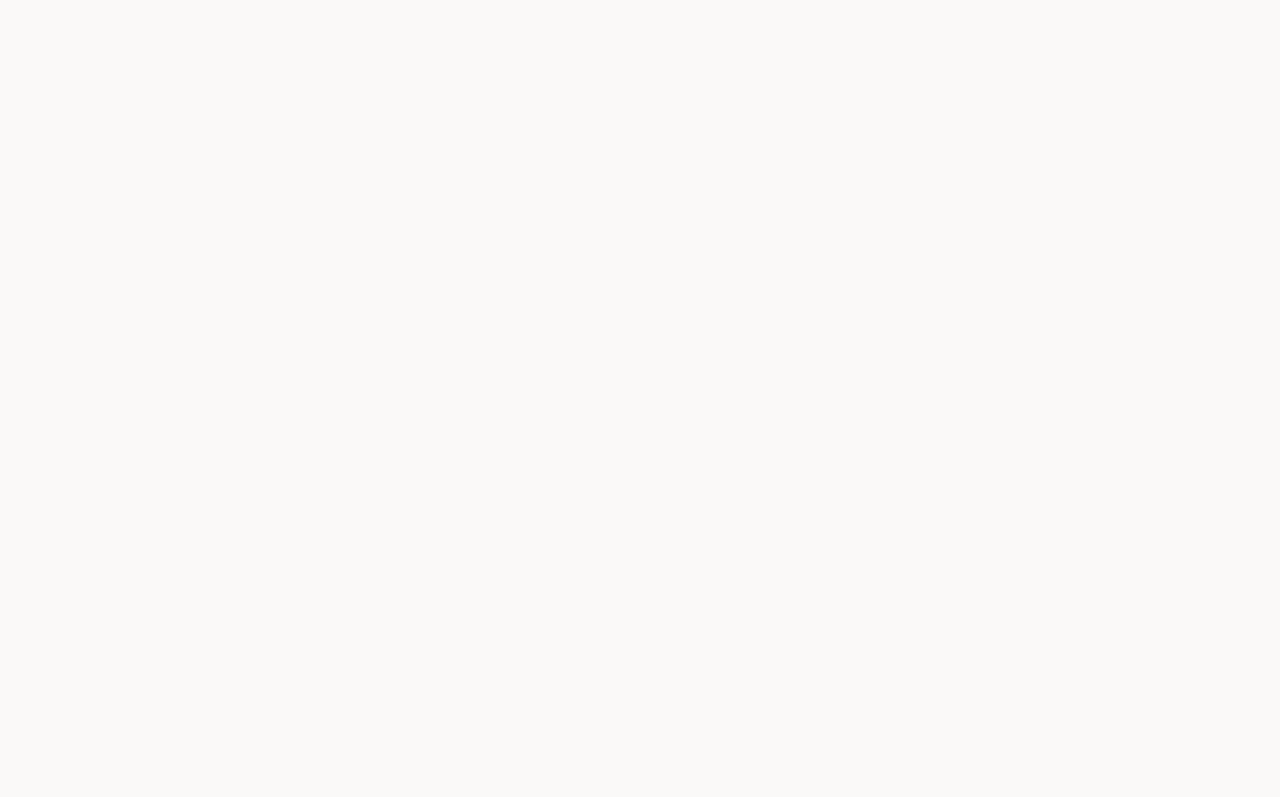
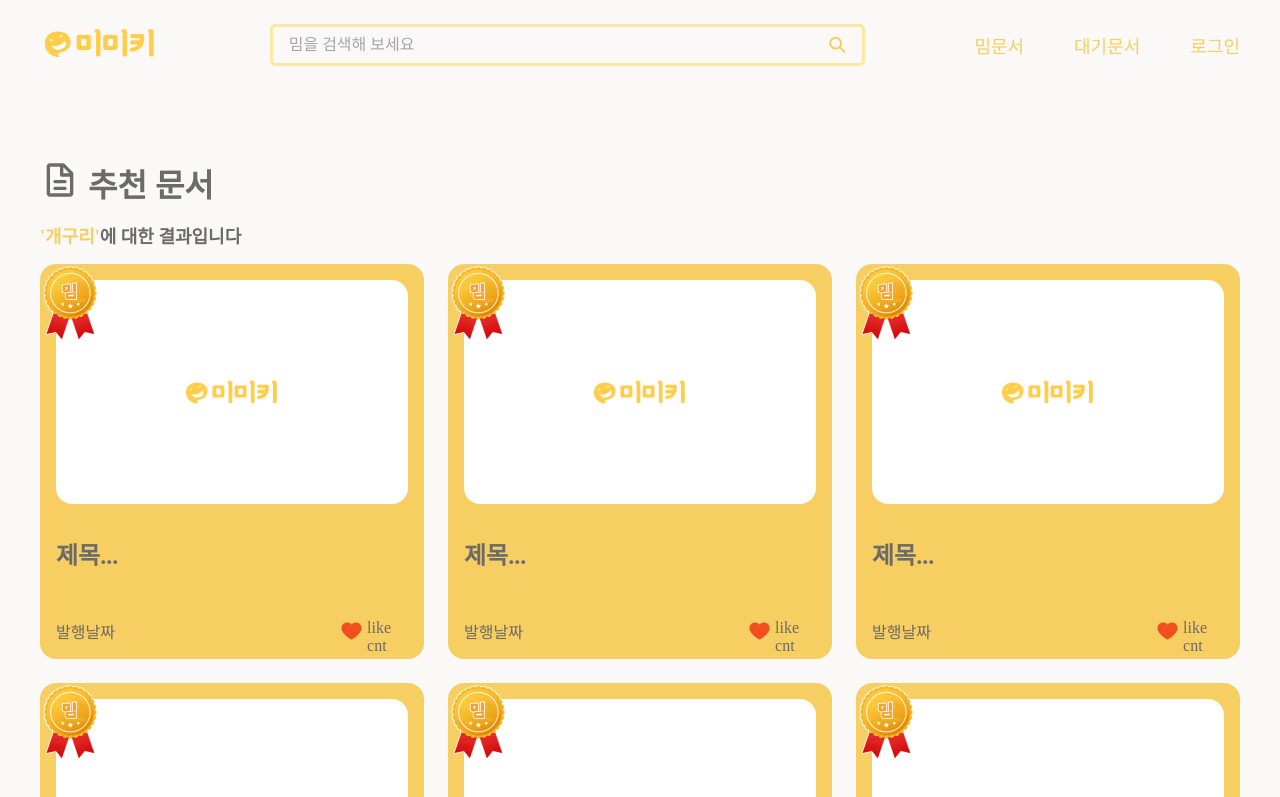
Before and after one commit to jungsungwook/memeki-front, a React (Create React App) app: page /search/more in a window 1280 px wide. Before the commit this address had no page. Shown: the top 797 px of the page. Built offline with nearby package versions, Linux system fonts and the light colour scheme; a web font is replaced by a local one.

Commit message:
Feat - 'search/more' pages UI (#1)

```diff
--- a/src/App.tsx
+++ b/src/App.tsx
@@ -3,7 +3,7 @@ import './App.css';
 import { Route, Routes } from 'react-router-dom';
 import Main from './component/main/index';
 import Pending from './component/main/pending/Pending';
-import Search from './component/search/Search';
+import Search from './component/search/index';
 import MyPage from './component/userPage/myPage/MyPage';
 import Detail from './component/detail/Detail';
 import PartEdit from './component/publish/partEdit/PartEdit';
@@ -14,6 +14,8 @@ import MemeDoc from './component/main/memeDoc/MemeDoc';
 import FindId from './component/userPage/login/FindId';
 import FindPw from './component/userPage/login/FindPw';
 import Final from './component/userPage/signUp/Final';
+import MoreYellowBox from './component/search/moreYellowBox/MoreYellowBox';
+import MoreGrayBox from './component/search/moreGrayBox/MoreGrayBox';
 
 function App() {
   return (
@@ -24,15 +26,17 @@ function App() {
         <Route path="/pending" element={<Pending />} />
         {/* 쿼리 파라미터 */}
         <Route path="/search" element={<Search />} />
+        <Route path="/search/more" element={<MoreYellowBox />} />
+        <Route path="/search/morePending" element={<MoreGrayBox />} />
         <Route path="/myPage" element={<MyPage />} />
         <Route path="/detail/:pageId" element={<Detail />} />
         <Route path="/publish" element={<Publish />} />
         <Route path="/detail/:pageId/:pageTextId" element={<PartEdit />} />
-        <Route path="/signUp" element={<SignUp />} />
-        <Route path="/signUp/final" element={<Final />} />
+        <Route path="/login/signUp" element={<SignUp />} />
+        <Route path="login/signUp/final" element={<Final />} />
         <Route path="/login" element={<Login />} />
-        <Route path="/id" element={<FindId />} />
-        <Route path="/pw" element={<FindPw />} />
+        <Route path="/login/id" element={<FindId />} />
+        <Route path="/login/pw" element={<FindPw />} />
       </Routes>
     </div>
   );
--- /dev/null
+++ b/src/component/search/moreGrayBox/MoreGrayBox.tsx
@@ -0,0 +1,29 @@
+import React from 'react';
+import { Inner, Section } from '../../emotion/GlobalStyle';
+import { Header } from '../../emotion/Header';
+import { MemeBox, MemeBoxList, SortButton } from '../../emotion/component';
+import { FindInfo } from '../emotion/component';
+
+const MoreGrayBox = () => {
+  return (
+    <Inner>
+      <Header search />
+      <Section gap="1.6">
+        <SortButton type="pendingDoc" />
+        <FindInfo text="개구리" />
+        <MemeBoxList>
+          <MemeBox />
+          <MemeBox />
+          <MemeBox />
+          <MemeBox />
+          <MemeBox />
+          <MemeBox />
+          <MemeBox />
+          <MemeBox />
+        </MemeBoxList>
+      </Section>
+    </Inner>
+  );
+};
+
+export default MoreGrayBox;
--- /dev/null
+++ b/src/component/search/moreYellowBox/MoreYellowBox.tsx
@@ -0,0 +1,29 @@
+import React from 'react';
+import { Header } from '../../emotion/Header';
+import { Inner, Section } from '../../emotion/GlobalStyle';
+import { MemeBox, MemeBoxList, SortButton } from '../../emotion/component';
+import { FindInfo } from '../emotion/component';
+
+const MoreYellowBox = () => {
+  return (
+    <Inner>
+      <Header search />
+      <Section gap="1.6">
+        <SortButton type="defaultDoc" />
+        <FindInfo text="개구리" />
+        <MemeBoxList>
+          <MemeBox />
+          <MemeBox />
+          <MemeBox />
+          <MemeBox />
+          <MemeBox />
+          <MemeBox />
+          <MemeBox />
+          <MemeBox />
+        </MemeBoxList>
+      </Section>
+    </Inner>
+  );
+};
+
+export default MoreYellowBox;
```
